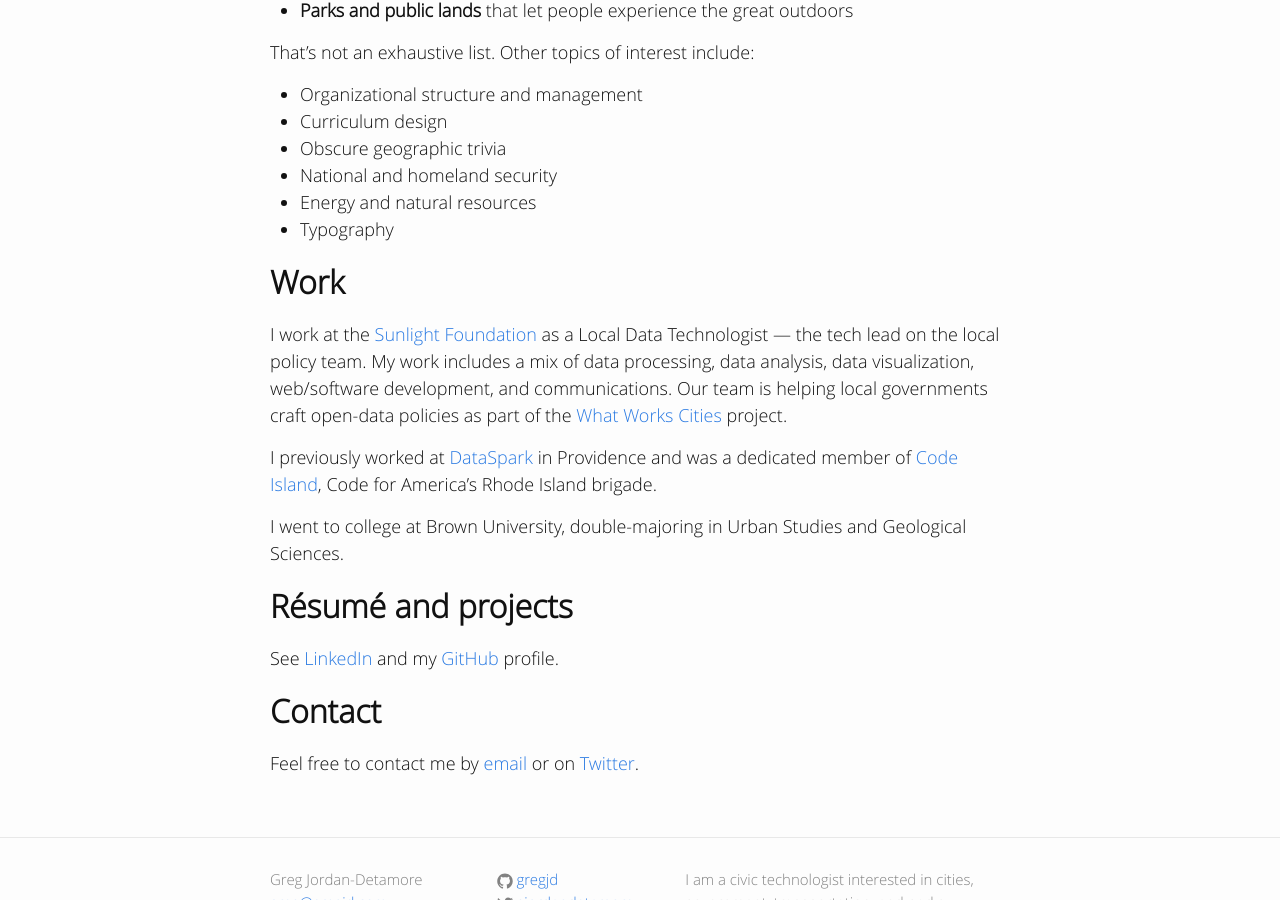
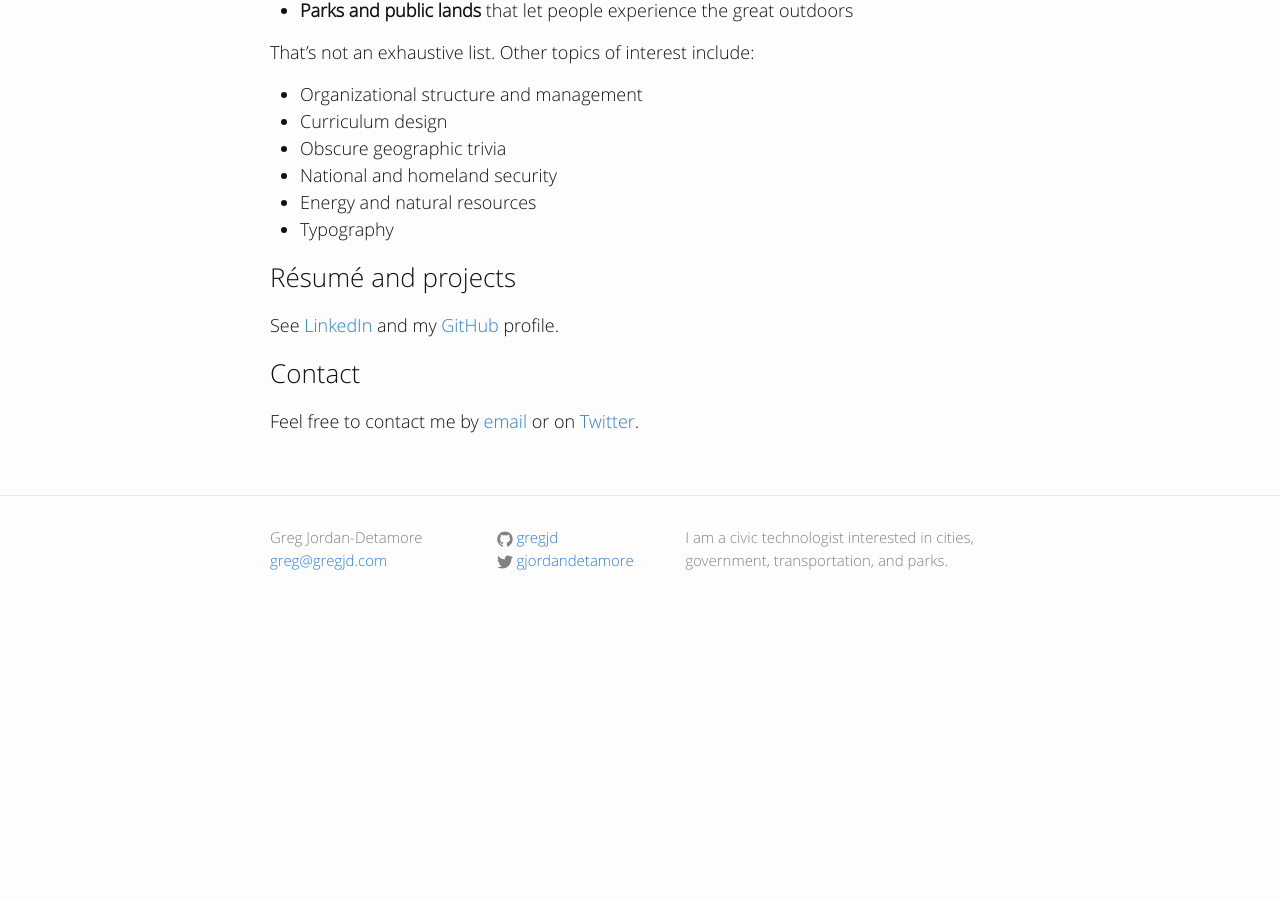
Before and after one commit to gregjd/gregjd.github.io, a Jekyll site: the page built from about/index.md, in a window 1280 px wide and 900 px high, scrolled down 1208 px. Built offline with Jekyll 4.4.1, drawn with Linux system fonts in a browser that asks for light colours; after the commit the page ends 1839 px from its top, so only the background shows below that.

Commit message:
Delete Work section
And demote headings to h3

```diff
--- a/about/index.md
+++ b/about/index.md
@@ -36,18 +36,10 @@
 - Energy and natural resources
 - Typography
 
-## Work
-
-I work at the [Sunlight Foundation](http://sunlightfoundation.com/) as a Local Data Technologist — the tech lead on the local policy team. My work includes a mix of data processing, data analysis, data visualization, web/software development, and communications. Our team is helping local governments craft open-data policies as part of the [What Works Cities](https://whatworkscities.bloomberg.org/about/) project.
-
-I previously worked at [DataSpark](http://datasparkri.org/) in Providence and was a dedicated member of [Code Island](http://code-island.org/), Code for America's Rhode Island brigade.
-
-I went to college at Brown University, double-majoring in Urban Studies and Geological Sciences.
-
-## Résumé and projects
+### Résumé and projects
 
 See [LinkedIn](https://www.linkedin.com/in/greg-jordan-detamore-a20a4236/) and my [GitHub](https://github.com/gregjd) profile.
 
-## Contact
+### Contact
 
 Feel free to contact me by [email](mailto:greg@gregjd.com) or on [Twitter](https://twitter.com/gjordandetamore).
```
